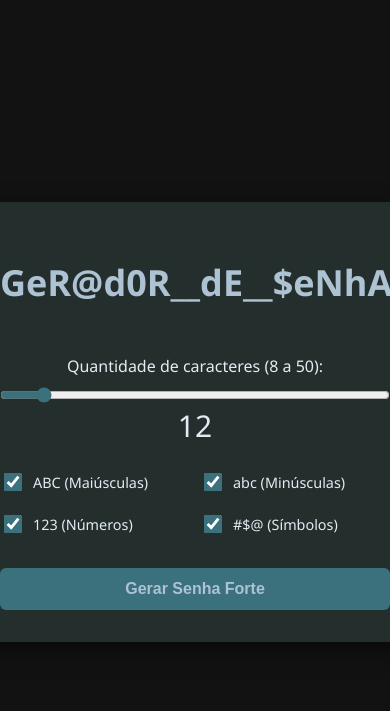
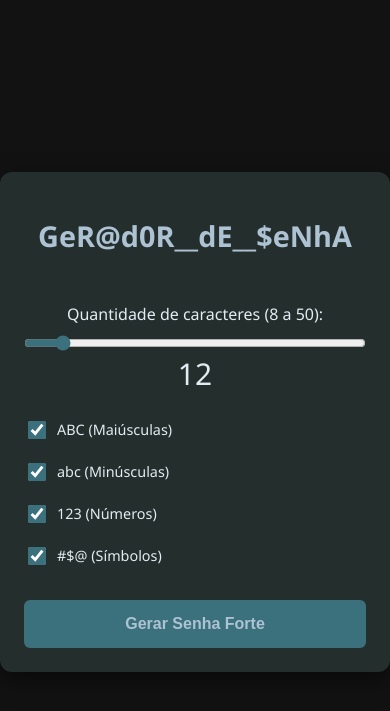
Before and after one commit to diegopalladini/gerador-de-senha, a Flask app: page / in a window 390 px wide. Shown: the top 711 px of the page. Run offline with Flask 3, Linux system fonts and the light colour scheme.

Commit message:
Deixando o layout responsivo

```diff
--- a/static/style.css
+++ b/static/style.css
@@ -20,10 +20,10 @@ body {
 
 .container {
     background-color: var(--cor-dark-primary);
-    padding: 2rem;
+    padding: 1.5rem;
     border-radius: 12px;
     box-shadow: 0 8px 24px rgba(0, 0, 0, 0.5);
-    width: 100%;
+    width: 90%;
     max-width: 400px;
     text-align: center;
 }
@@ -122,3 +122,17 @@ button:hover {
     font-size: 1.2rem;
     color: var(--cor-light-secondary);
 }
+
+@media (max-width: 480px) {
+    h1 {
+        font-size: 1.8rem; /* Diminui o título no celular */
+    }
+
+    .options-group {
+        grid-template-columns: 1fr; /* No celular, os filtros ficam um embaixo do outro */
+    }
+
+    button {
+        padding: 15px; /* Botão maior para ser mais fácil de clicar com o dedo */
+    }
+}
```
